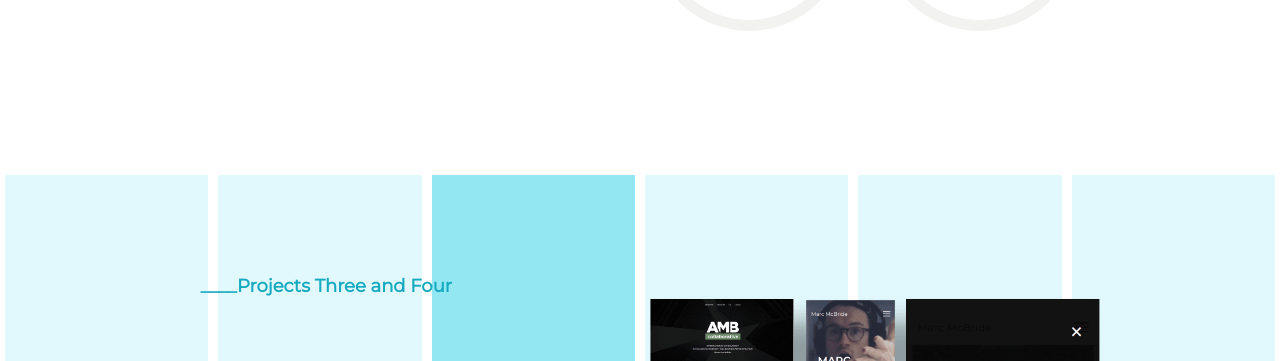
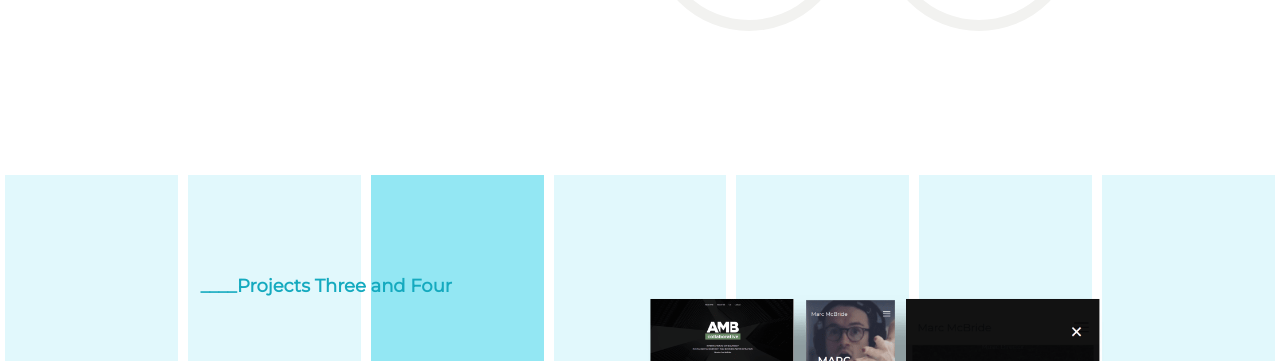
Before and after one commit to k2project/game_On, a React app: page / in a window 1280 px wide. Shown: the part 2620-2981 px from the top of the page. Built offline with nearby package versions, Linux system fonts and the light colour scheme.

Commit message:
projects updated of donut chart

```diff
--- a/src/components/Projects/Projects.scss
+++ b/src/components/Projects/Projects.scss
@@ -21,7 +21,7 @@
     }
     li{
         display: inline-block;
-        width: calc(100% / 6);
+        width: calc(100% / 7);
         height: 100%;
         background: #fff;
         border-right: solid #fff .5rem;
--- a/src/components/Projects/projectsList.js
+++ b/src/components/Projects/projectsList.js
@@ -60,16 +60,25 @@ export const projects=[
         id:'Project Six',
         title: 'Memory Card Game',
         desc:'A non-commercial project featuring a classic concentration game during which the player must match up Marvel\'s heroes and villains pairs. Intended as an exercise in mastering JavaScript and ReactJS skills.',
-        tools:'ReactJS',
+        tools:'ReactJS, CSS Animations',
         web:'https://k2project.github.io/cards/',
         github:'https://github.com/k2project/cards',
         img:'game.png',
     },
     {
         id:'Project Seven',
+        title: 'Interactive Donut Chart',
+        desc:'Based on user input the chart gets sliced to a provided number of parts of randomly generated width. For numbers lower than 12 the colours are based on a basic colour wheel and in accordance with the graphic design principles. If there are more than 12 slices their colours get generated randomly. User can also choose a different animation mood.',
+        tools:'ReactJS, SVG, CSS Animation',
+        web:'https://k2project.github.io/donut_chart/',
+        github:'https://github.com/k2project/donut_chart',
+        img:'chart.png',
+    },
+    {
+        id:'Project Eight',
         title: 'SPM Advisors',
         desc:(<span>My first commercial end-to-end websites built only with jQuery. While the code is far from a presentable example ( more like embarrassing! ), I have decided to feature it along with other projects to show how far I have come as a web developer. </span>),
-        tools:(<span>jQuery</span>),
+        tools:'jQuery, CSS Animation',
         web:'http://spm-advisors.com/',
         img:'spm.png',
     },
```
Also changed, not shown: src/components/Projects/Projects.css, src/imgs/chart.png (added), 1 other file.
